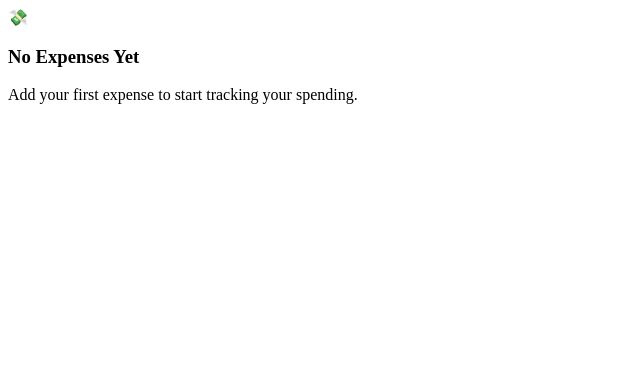
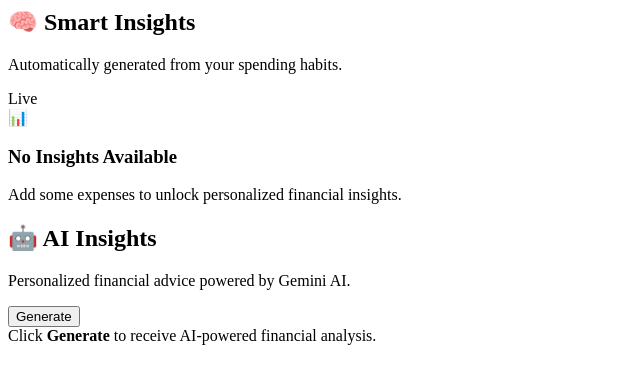
Before and after one commit to Krishna5601-Cpu/ExpenseIQ, a Flask app: template app/templates/components/insights.html in a window 1280 px wide. Shown: the top 384 px of the page, without its empty margins (0-640 px from the left). Run offline with Flask 3, Linux system fonts and the light colour scheme; the template is opened without the code that fills it, so the values that code supplies are empty.

Commit message:
refactor: complete refactor - insights & expense table component

```diff
--- a/app/templates/components/insights.html
+++ b/app/templates/components/insights.html
@@ -1,84 +1,88 @@
-{% if expenses %}
+<section class="bg-white dark:bg-slate-900 rounded-3xl shadow p-6 animate-card">
+  <div class="flex items-center justify-between mb-5">
+    <div>
+      <h2 class="text-xl font-bold flex items-center gap-2">
+        🧠 Smart Insights
+      </h2>
 
-<div class="overflow-x-auto rounded-2xl">
-  <table class="w-full min-w-[700px]">
-    <thead>
-      <tr class="border-b border-slate-200 dark:border-slate-800 text-left">
-        <th class="py-3 px-2">Amount</th>
-        <th class="py-3 px-2">Category</th>
-        <th class="py-3 px-2">Description</th>
-        <th class="py-3 px-2">Date</th>
-        <th class="py-3 px-2 text-center">Actions</th>
-      </tr>
-    </thead>
+      <p class="text-sm text-slate-500 dark:text-slate-400">
+        Automatically generated from your spending habits.
+      </p>
+    </div>
 
-    <tbody>
-      {% for expense in expenses %}
+    <span
+      class="rounded-full bg-emerald-100 px-3 py-1 text-xs font-medium text-emerald-700 dark:bg-emerald-900/40 dark:text-emerald-300"
+    >
+      Live
+    </span>
+  </div>
 
-      <tr
-        class="border-b border-slate-100 dark:border-slate-800 hover:bg-slate-50 dark:hover:bg-slate-800 transition"
+  {% if insights %}
+
+  <div class="grid gap-4">
+    {% for insight in insights %}
+
+    <div
+      class="flex items-start gap-3 rounded-2xl border border-slate-100 dark:border-slate-700 bg-slate-50 dark:bg-slate-800 p-4 transition hover:bg-slate-100 dark:hover:bg-slate-700"
     >
-        <td class="py-4 px-2 font-semibold whitespace-nowrap">
-          ₹{{ expense.amount }}
-        </td>
+      <div
+        class="mt-1 flex h-8 w-8 items-center justify-center rounded-full bg-indigo-100 text-indigo-700 dark:bg-indigo-900/40 dark:text-indigo-300"
+      >
+        💡
+      </div>
 
-        <td class="py-4 px-2">
-          <span
-            class="inline-flex items-center rounded-full bg-indigo-100 dark:bg-indigo-900/40 px-3 py-1 text-sm font-medium text-indigo-700 dark:text-indigo-300 capitalize"
-          >
-            {{ expense.category }}
-          </span>
-        </td>
-
-        <td
-          class="py-4 px-2 text-slate-500 dark:text-slate-400 max-w-xs break-words"
-        >
-          {{ expense.description or "-" }}
-        </td>
-
-        <td class="py-4 px-2 whitespace-nowrap">
-          {{ expense.date.strftime("%d %b %Y") }}
-        </td>
-
-        <td class="py-4 px-2">
-          <div class="flex items-center justify-center gap-3">
-            <a
-              href="{{ url_for('expense.edit_page', expense_id=expense.id) }}"
-              class="rounded-lg bg-blue-100 px-3 py-1 text-sm font-medium text-blue-700 transition hover:bg-blue-200 dark:bg-blue-900/30 dark:text-blue-300 dark:hover:bg-blue-900/50"
-            >
-              Edit
-            </a>
-
-            <a
-              href="{{ url_for('expense.delete_expense', expense_id=expense.id) }}"
-              onclick="return confirm('Delete this expense?');"
-              class="rounded-lg bg-red-100 px-3 py-1 text-sm font-medium text-red-700 transition hover:bg-red-200 dark:bg-red-900/30 dark:text-red-300 dark:hover:bg-red-900/50"
-            >
-              Delete
-            </a>
+      <div class="flex-1">
+        <p class="leading-relaxed">{{ insight }}</p>
       </div>
-        </td>
-      </tr>
+    </div>
 
     {% endfor %}
-    </tbody>
-  </table>
   </div>
 
   {% else %}
 
   <div
-  class="rounded-2xl border border-dashed border-slate-300 dark:border-slate-700 bg-slate-50 dark:bg-slate-900 p-12 text-center"
+    class="rounded-2xl border border-dashed border-slate-300 dark:border-slate-700 p-10 text-center"
   >
-  <div class="space-y-2">
-    <div class="text-5xl">💸</div>
+    <div class="space-y-3">
+      <div class="text-5xl">📊</div>
 
-    <h3 class="text-xl font-semibold">No Expenses Yet</h3>
+      <h3 class="text-lg font-semibold">No Insights Available</h3>
 
       <p class="text-slate-500 dark:text-slate-400">
-      Add your first expense to start tracking your spending.
+        Add some expenses to unlock personalized financial insights.
       </p>
     </div>
   </div>
 
   {% endif %}
+</section>
+
+<!-- AI INSIGHTS -->
+
+<section class="bg-white dark:bg-slate-900 rounded-3xl shadow p-6 animate-card">
+  <div class="flex items-center justify-between gap-4 mb-5">
+    <div>
+      <h2 class="text-xl font-bold flex items-center gap-2">🤖 AI Insights</h2>
+
+      <p class="text-sm text-slate-500 dark:text-slate-400">
+        Personalized financial advice powered by Gemini AI.
+      </p>
+    </div>
+
+    <button
+      id="generateAiBtn"
+      class="rounded-xl bg-indigo-600 px-5 py-2 text-white transition hover:bg-indigo-700 disabled:opacity-50"
+    >
+      Generate
+    </button>
+  </div>
+
+  <div id="aiInsightsBox" class="space-y-3">
+    <div
+      class="rounded-xl border border-dashed border-slate-300 dark:border-slate-700 p-6 text-center text-slate-500 dark:text-slate-400"
+    >
+      Click <strong>Generate</strong> to receive AI-powered financial analysis.
+    </div>
+  </div>
+</section>
```
Also changed, not shown: app/templates/components/expense_table.html (added, +84 -0 lines). Lines whose indentation alone changed are shown as unchanged.
